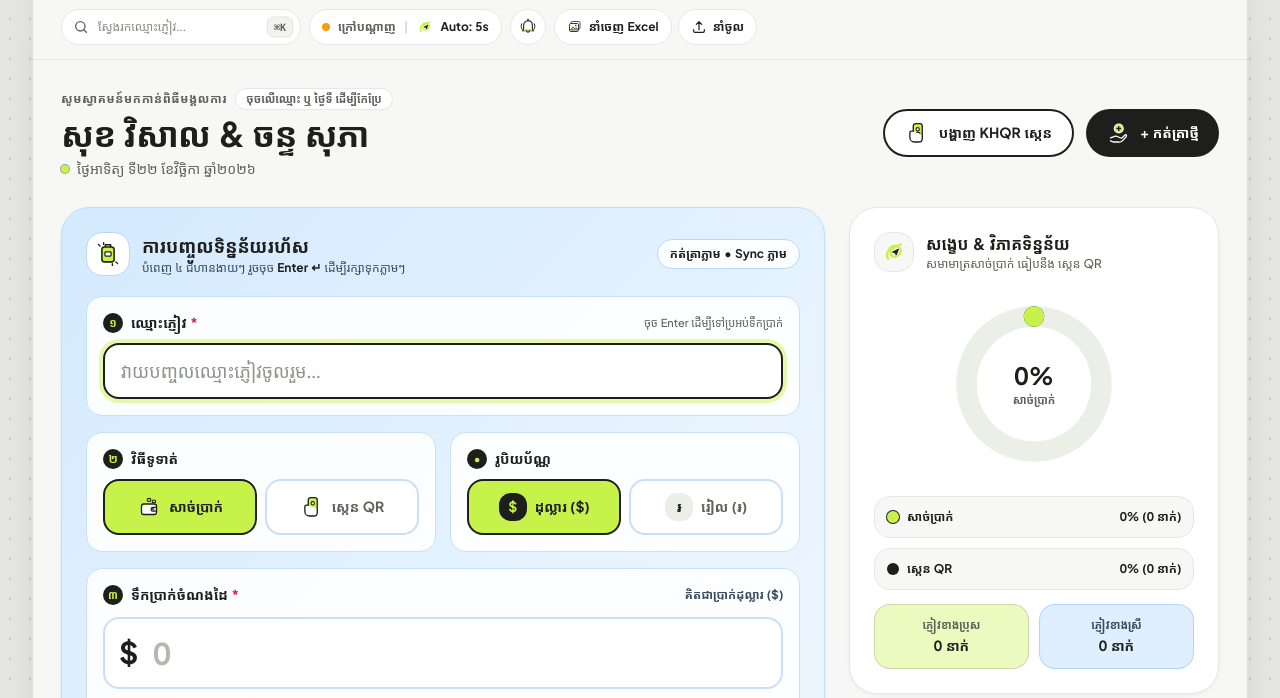
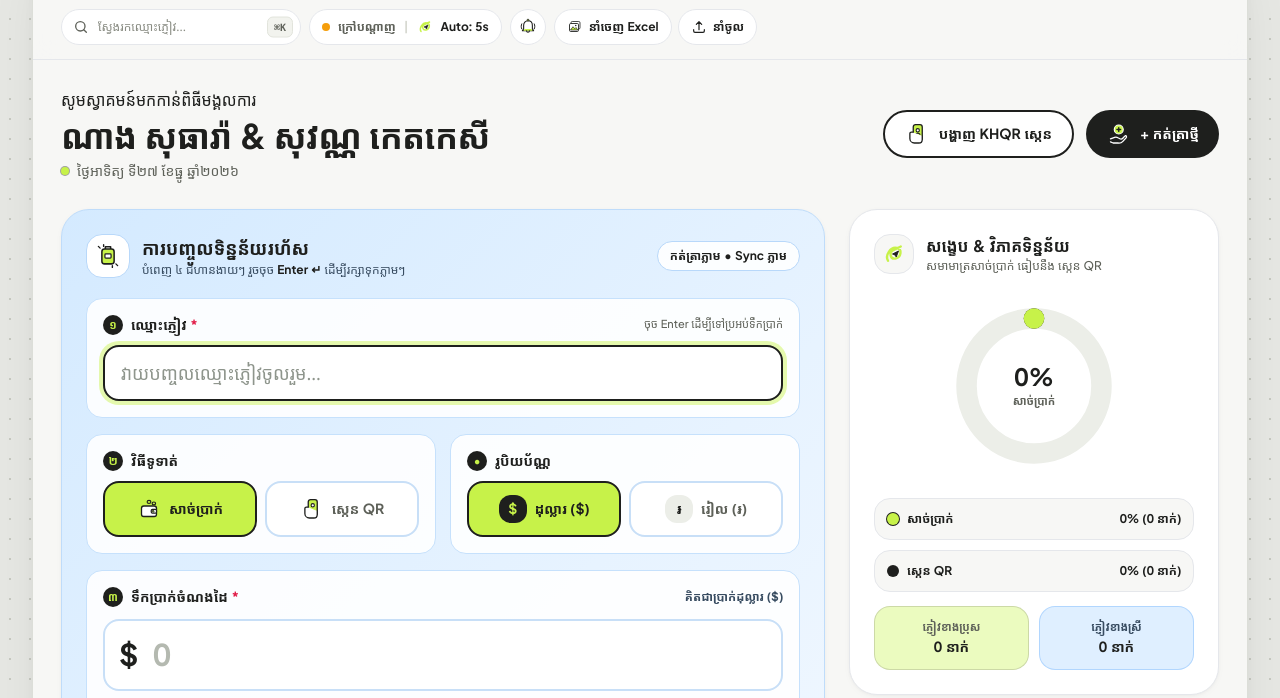
Before and after one commit to theara1/wedding-gift-system, a plain HTML site: page index.html in a window 1280 px wide. Shown: the part 91-789 px from the top of the page. Drawn offline with nearby package versions, Linux system fonts and the light colour scheme; no server answers; a web font is replaced by a local one.

Commit message:
Update index.html

```diff
--- a/index.html
+++ b/index.html
@@ -255,33 +255,24 @@
       <!-- ================================================================= -->
       <section class="flex flex-col lg:flex-row lg:items-center justify-between gap-4 pb-1">
         <div class="space-y-1.5">
-          <div class="flex flex-wrap items-center gap-2">
-            <span class="text-xs font-bold uppercase tracking-wider text-[#5E6159]">សូមស្វាគមន៍មកកាន់ពិធីមង្គលការ</span>
-            <span class="px-2.5 py-0.5 rounded-full bg-[#FFFFFF] border border-[#E5E7EB] text-[11px] font-bold text-[#5E6159]">ចុចលើឈ្មោះ ឬ ថ្ងៃទី ដើម្បីកែប្រែ</span>
-          </div>
+        <div class="flex flex-wrap items-center gap-2">
+            សូមស្វាគមន៍មកកាន់ពិធីមង្គលការ
+		</div>
 
           <h1
-            id="coupleNames"
-            contenteditable="true"
-            spellcheck="false"
-            onblur="saveWeddingMeta()"
-            onkeydown="if(event.key==='Enter'){event.preventDefault();this.blur();}"
             class="text-2xl sm:text-3xl lg:text-[34px] font-bold text-[#1E1F1D] tracking-tight outline-none focus:bg-[#FFFFFF] focus:px-3 focus:rounded-2xl focus:ring-2 focus:ring-[#C7F249] transition-all inline-block"
           >
-            សុខ វិសាល &amp; ចន្ទ សុភា
+
+			ណាង សុធារ៉ា &amp; សុវណ្ណ កេតកេសី
           </h1>
 
           <div class="flex items-center gap-2 text-xs sm:text-sm font-medium text-[#5E6159]">
             <span class="w-2 h-2 rounded-full bg-[#C7F249] ring-1 ring-[#1E1F1D]/40"></span>
             <span
-              id="weddingDate"
-              contenteditable="true"
-              spellcheck="false"
-              onblur="saveWeddingMeta()"
-              onkeydown="if(event.key==='Enter'){event.preventDefault();this.blur();}"
+
               class="outline-none focus:bg-[#FFFFFF] focus:px-2.5 focus:rounded-xl focus:ring-2 focus:ring-[#C7F249] transition-all"
             >
-              ថ្ងៃអាទិត្យ ទី២២ ខែវិច្ឆិកា ឆ្នាំ២០២៦
+              ថ្ងៃអាទិត្យ ទី២៧ ខែធ្នូ ឆ្នាំ២០២៦
             </span>
           </div>
         </div>
@@ -1332,8 +1323,8 @@
 
     function saveWeddingMeta() {
       try {
-        const coupleNames = document.getElementById('coupleNames').textContent.trim() || 'សុខ វិសាល & ចន្ទ សុភា';
-        const weddingDate = document.getElementById('weddingDate').textContent.trim() || 'ថ្ងៃអាទិត្យ ទី២២ ខែវិច្ឆិកា ឆ្នាំ២០២៦';
+        const coupleNames = document.getElementById('coupleNames').textContent.trim() || 'ណាង សុធារ៉ា & សុវណ្ណ កេតកេសី';
+        const weddingDate = document.getElementById('weddingDate').textContent.trim() || 'ថ្ងៃអាទិត្យ ទី២៧ ខែធ្នូ ឆ្នាំ២០២៦';
         document.getElementById('coupleNames').textContent = coupleNames;
         document.getElementById('weddingDate').textContent = weddingDate;
         localStorage.setItem(STORAGE_KEYS.META, JSON.stringify({ coupleNames, weddingDate }));
```
